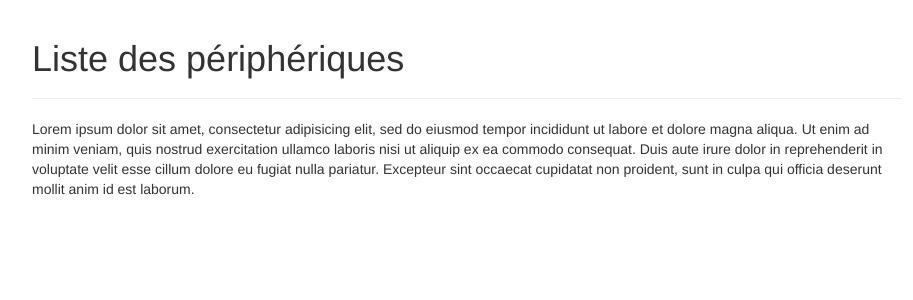
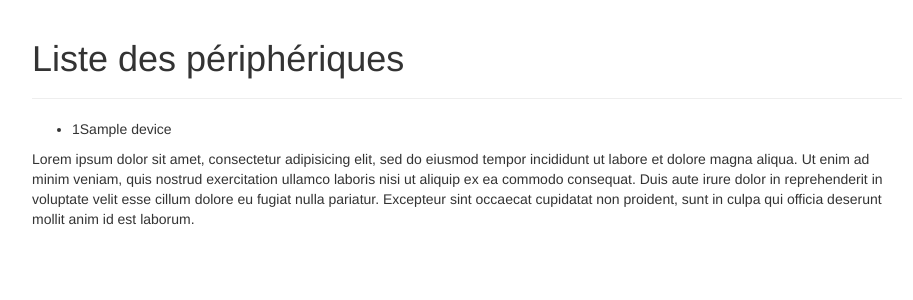
Before and after one commit to Minizza/ghome, a Flask app: template src/IComm/templates/devices.html in a window 1280 px wide. Shown: the part 51-351 px from the top of the page, without its empty margins (173-1086 px from the left). Run offline with Flask 2, Linux system fonts and the light colour scheme; the template is opened without the code that fills it: most values are stand-ins (such as "Sample title", 1, 10 or a date in 2020); some libraries are stand-ins or nearby versions.

Commit message:
Devices html page now fetches devices and print them.

```diff
--- a/src/IComm/main.py
+++ b/src/IComm/main.py
@@ -2,8 +2,13 @@
 # -*- encoding: utf-8 -*-
 
 from mongoengine import *
+
 import Model.Place.ghomeuser as ghomeuser
+import Model.Device.device as ghomedevice
+import tests.base as testdata
+
 from flask import Flask, render_template, request
+
 app = Flask(__name__)
 
 @app.route('/')
@@ -37,7 +42,8 @@ def connection_post():
 
 @app.route('/devices')
 def devices():
-    devices = 0 # Fetch les devices depuis la BD ici !
+    connect('test')
+    devices = ghomedevice.Device.objects # Fetch les devices depuis la BD ici !
     return render_template('devices.html', devices=devices)
 
 if __name__ == '__main__':
--- a/src/IComm/templates/devices.html
+++ b/src/IComm/templates/devices.html
@@ -8,6 +8,12 @@
 <div class="page-header">
 	<h1>Liste des périphériques</h1>
 </div>
+
+<ul>
+	{% for device in devices %}
+  		<li>{{ device.physic_id }}{{ device.name }}</li>
+	{% endfor %}
+</ul>
 <p>
 Lorem ipsum dolor sit amet, consectetur adipisicing elit, sed do eiusmod
 tempor incididunt ut labore et dolore magna aliqua. Ut enim ad minim veniam,
```
